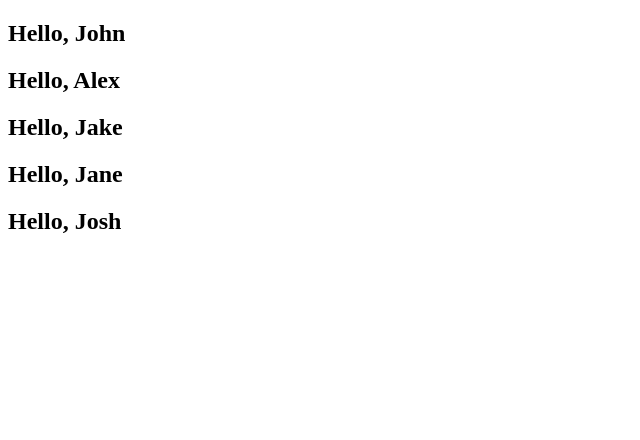
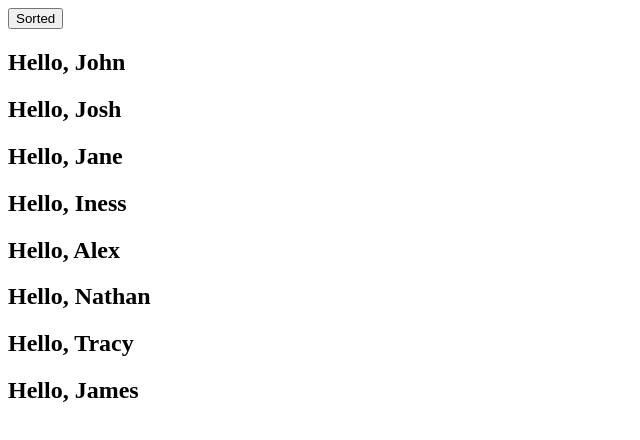
Before and after one commit to mykhailmykhailenko/REACT-JS, a React (Create React App) app: page / in a window 1280 px wide. Shown: the top 440 px of the page, without its empty margins (0-640 px from the left). Built offline with nearby package versions, Linux system fonts and the light colour scheme.

Commit message:
key prop

```diff
--- a/src/App.js
+++ b/src/App.js
@@ -1,19 +1,35 @@
-import React from 'react'
+import React from "react";
 import Greeting from './components/Greeting';
-
-const userArray = ['John', 'Alex', 'Jake', 'Jane', 'Josh']
+import {userData} from "./components/Greeting/userData";
 
 class App extends React.Component {
+    constructor(props) {
+        super(props);
+        this.state = {
+            users: userData,
+            isSort: true
+        }
+    }
 
-    userMap = () => userArray.map((name) => <Greeting userName={name} />)
+    userMap = () => this.state.users.map((userObj) => <Greeting userName={userObj.name} key={userObj.id}/>);
 
-    render() {
+    sortUsers = () => {
+        const {users, isSort} = this.state;
+        const newUsers = [...users];
+        newUsers.sort((a,b) => (a.name > b.name && isSort) ? 1 : -1);
+        this.setState({
+            users: newUsers,
+            isSort: !isSort
+        })
+    }
+
+    render () {
         return (
             <section>
-               {this.userMap()}
+                <button onClick={this.sortUsers}>Sorted</button>
+                {this.userMap()}
             </section>
         )
     }
 }
-
 export default App;
--- a/src/components/Greeting/userData.js
+++ b/src/components/Greeting/userData.js
@@ -1,4 +1,4 @@
-const userData = [
+export const userData = [
     {
         "id": 1,
         "name": "John",
```
